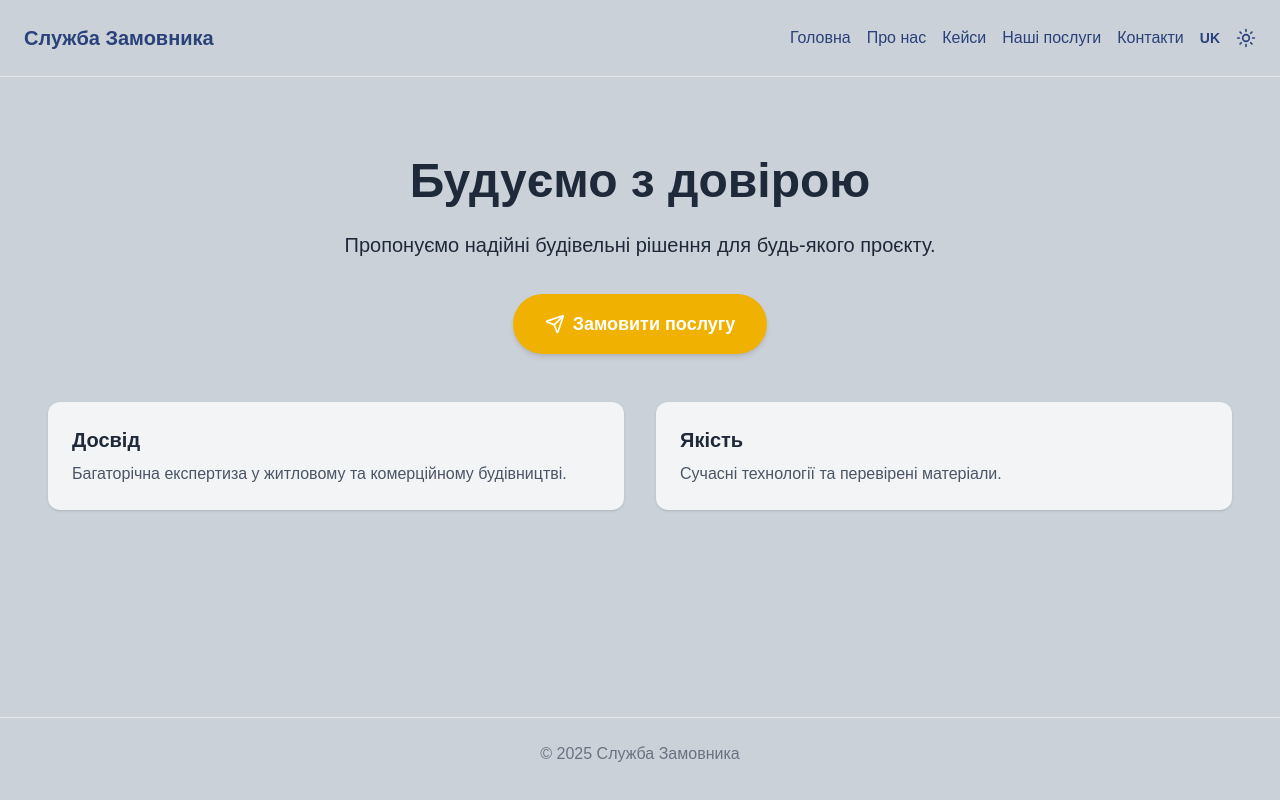
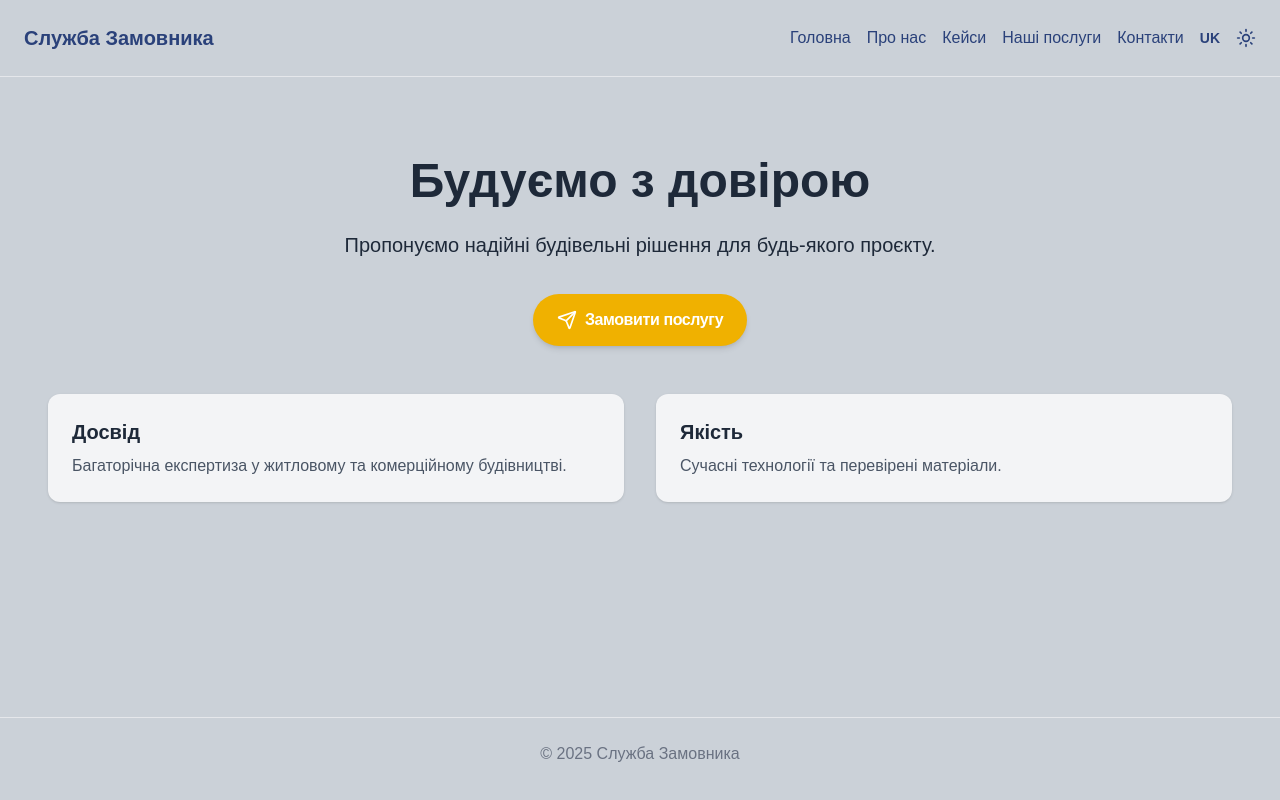
Before and after one commit to MarynaDanyliuk/construction-client-site, a Next.js app: page /1 in a window 1280 px wide. Built offline with nearby package versions, Linux system fonts and the light colour scheme.

Commit message:
upd CTAButton styles

```diff
--- a/app/components/CTAButton.tsx
+++ b/app/components/CTAButton.tsx
@@ -23,10 +23,13 @@ const CTAButton: FC<CTAButtonProps> = ({
     'inline-flex items-center justify-center rounded-full font-semibold transition-all duration-200 ease-out transform hover:scale-105 active:scale-95 hover:brightness-110 shadow-md hover:shadow-xl motion-safe:transition-transform motion-safe:duration-200 motion-safe:ease-in-out';
 
   const variants: Record<string, string> = {
-    primary: 'bg-yellow-500 hover:bg-yellow-600 text-white px-8 py-4 text-base sm:text-lg',
+    primary:
+      'relative overflow-hidden bg-yellow-500 hover:bg-yellow-450 text-white font-medium px-5 sm:px-6 py-3 sm:py-3.5 text-sm sm:text-base tracking-tight rounded-full transition-transform duration-200 ease-in-out transform hover:scale-104 active:scale-95 focus:outline-none focus-visible:ring-2 focus-visible:ring-yellow-300 after:content-[""] after:absolute after:bg-white/30 after:rounded-full after:scale-0 after:opacity-0 after:transition-transform after:duration-700 active:after:scale-150 active:after:opacity-100',
     outline:
-      'border border-yellow-600 text-yellow-700 hover:bg-yellow-50 px-6 py-3 text-sm sm:text-base',
-    ghost: 'text-yellow-600 hover:underline px-4 py-2 text-sm',
+      'relative overflow-hidden bg-transparent border border-yellow-500 text-yellow-600 font-medium px-5 sm:px-6 py-3 sm:py-3.5 text-sm sm:text-base tracking-tight rounded-full transition-transform duration-200 ease-in-out hover:bg-yellow-100 hover:text-yellow-700 hover:scale-104 active:scale-95 focus:outline-none focus-visible:ring-2 focus-visible:ring-yellow-300 after:content-[""] after:absolute after:bg-yellow-400/30 after:rounded-full after:scale-0 after:opacity-0 after:transition-transform after:duration-700 active:after:scale-150 active:after:opacity-100',
+
+    ghost:
+      'relative overflow-hidden bg-transparent text-yellow-600 font-medium px-4 py-2.5 text-sm sm:text-base rounded-full hover:text-yellow-700 hover:bg-yellow-50 transition-transform duration-200 ease-in-out hover:scale-104 active:scale-95 focus:outline-none focus-visible:ring-2 focus-visible:ring-yellow-300 after:content-[""] after:absolute after:bg-yellow-300/30 after:rounded-full after:scale-0 after:opacity-0 after:transition-transform after:duration-700 active:after:scale-150 active:after:opacity-100',
   };
 
   return (
```
